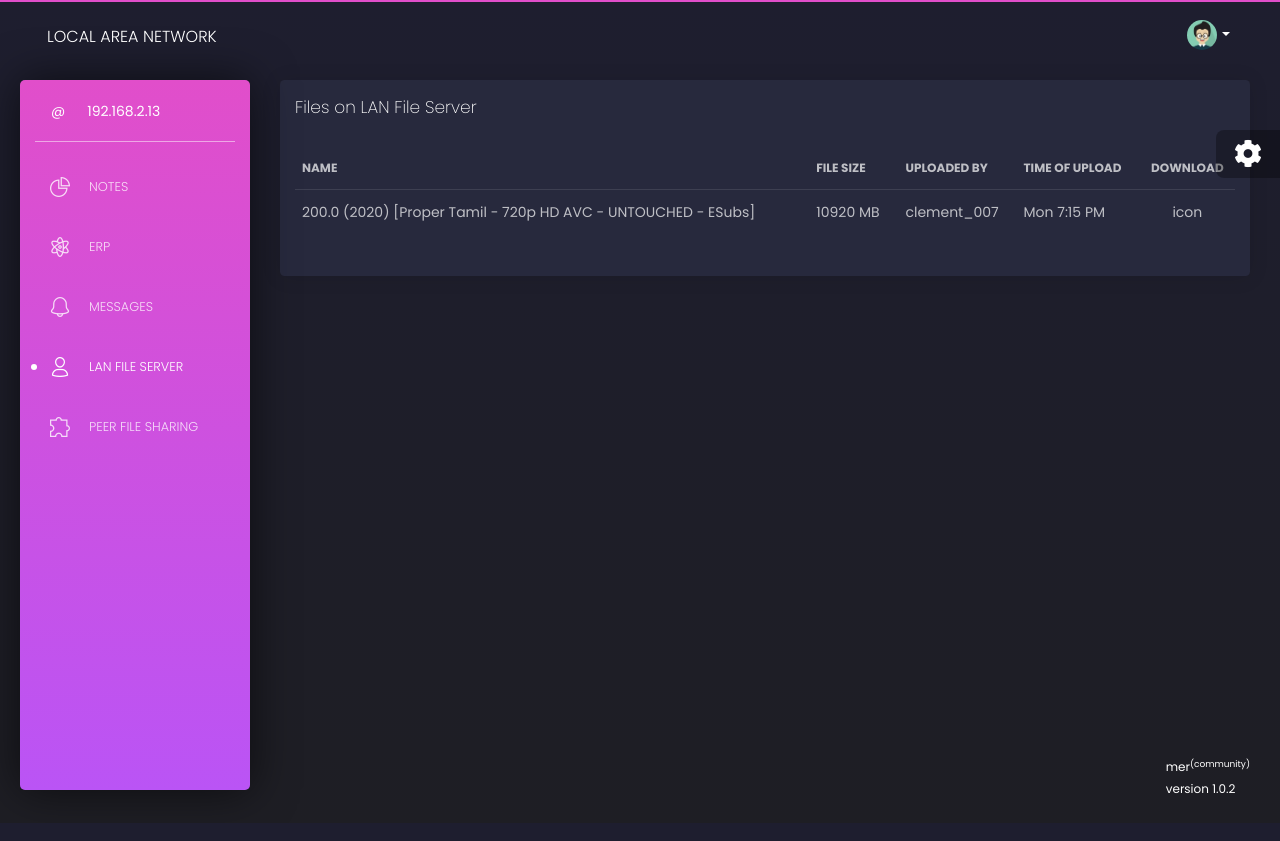
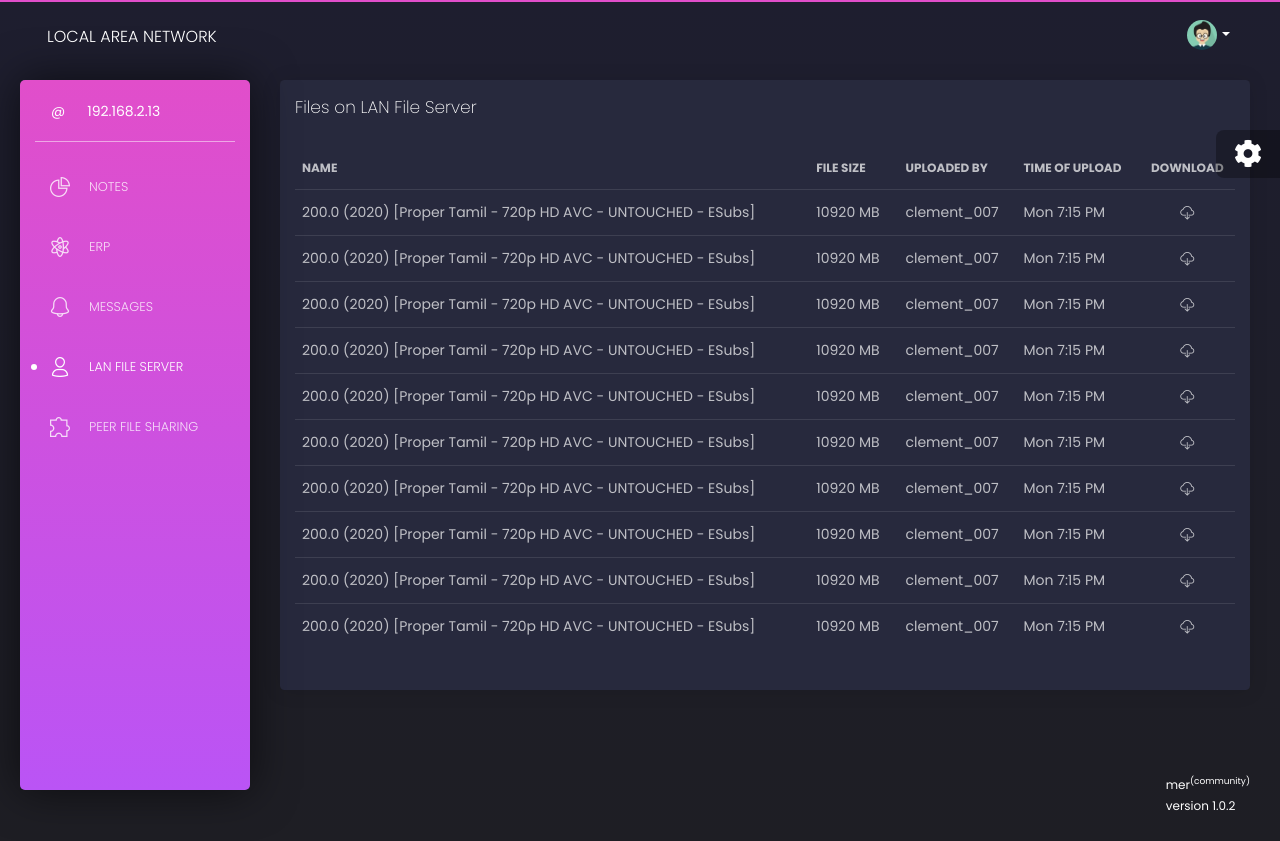
Before and after one commit to theflyingrahul/mercommunity, a Django app: page /merlan/ in a window 1280 px wide. Run offline with Django 3.2, Linux system fonts and the light colour scheme; some libraries are stand-ins or nearby versions.

Commit message:
For loop in merlan

```diff
--- a/navi/templates/navi/merlan.html
+++ b/navi/templates/navi/merlan.html
@@ -155,6 +155,7 @@
                       </tr>
                     </thead>
                     <tbody>
+                       {% for i in x %}
                       <tr>
                         <td>
                         200.0 (2020)
@@ -168,9 +169,10 @@
                           Mon 7:15 PM
                         </td>
                         <td class="text-center">
-                          icon
+                          <a><i class="tim-icons icon-cloud-download-93"></i></a>
                         </td>
                       </tr>
+                    {% endfor %}
                     </tbody>
                   </table>
                 </div>
--- a/navi/views.py
+++ b/navi/views.py
@@ -9,4 +9,4 @@ def privilege(request):
     return render(request, "navi/admin.html")
 
 def merlan(request):
-    return render(request, "navi/merlan.html")
+    return render(request, "navi/merlan.html", {'x': range(0,10)})
```
